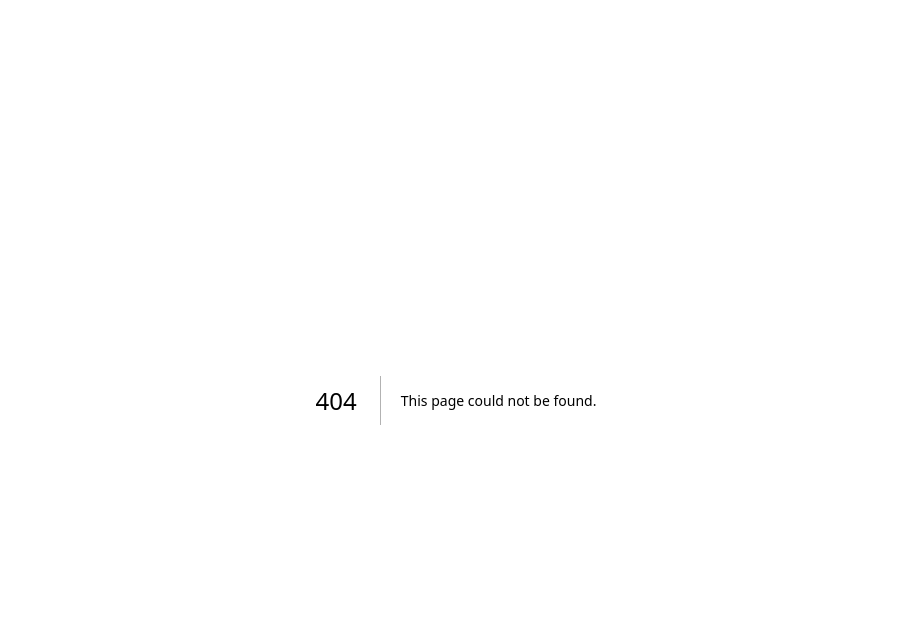
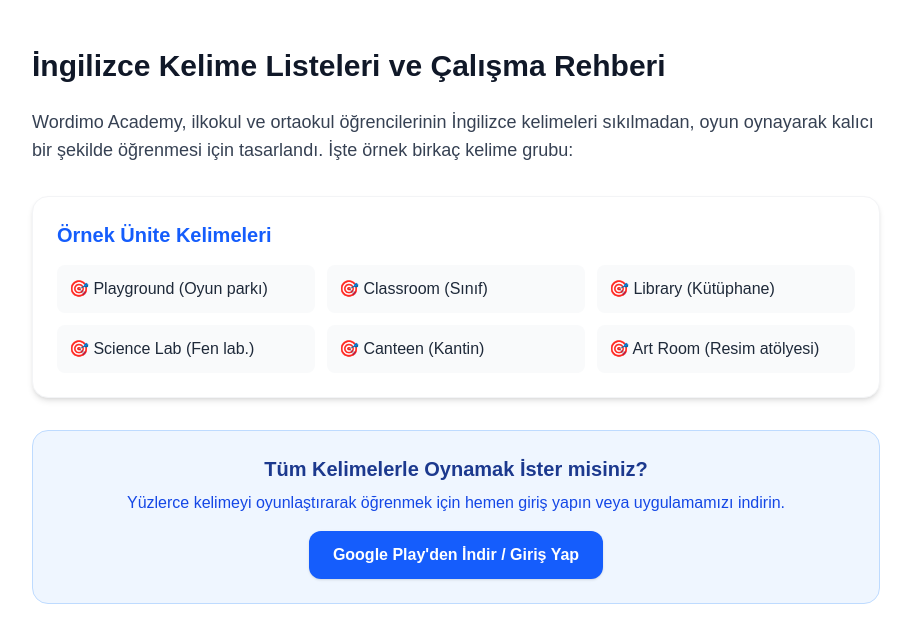
Before and after one commit to onurzen2-maker/wordimo, a Next.js app: page /kelimeler in a window 1280 px wide. Before the commit this address had no page. Shown: the top 642 px of the page, without its empty margins (184-1095 px from the left). Built offline with nearby package versions, Linux system fonts and the light colour scheme.

Commit message:
Kelimeler sayfasi eklendi

```diff
--- /dev/null
+++ b/app/kelimeler/page.tsx
@@ -0,0 +1,42 @@
+export const metadata = {
+    title: "İngilizce Kelime Listeleri ve Çalışma Rehberi — Wordimo Academy",
+    description: "Türkiye Yüzyılı Maarif Modeli uyumlu örnek İngilizce kelime listeleri ve eğlenceli kelime öğrenme oyunları.",
+  };
+
+  export default function KelimelerPage() {
+    return (
+      <main className="max-w-4xl mx-auto px-6 py-12">
+        <h1 className="text-3xl font-bold text-gray-900 mb-6">
+          İngilizce Kelime Listeleri ve Çalışma Rehberi
+        </h1>
+        <p className="text-lg text-gray-700 mb-8">
+          Wordimo Academy, ilkokul ve ortaokul öğrencilerinin İngilizce kelimeleri sıkılmadan, oyun oynayarak kalıcı bir şekilde öğrenmesi için tasarlandı. İşte örnek birkaç kelime grubu:
+        </p>
+
+        <div className="bg-white shadow-md rounded-2xl p-6 border border-gray-100 mb-8">
+          <h2 className="text-xl font-semibold text-blue-600 mb-4">Örnek Ünite Kelimeleri</h2>
+          <ul className="grid grid-cols-2 sm:grid-cols-3 gap-3 text-gray-800">
+            <li className="bg-gray-50 p-3 rounded-lg">🎯 Playground (Oyun parkı)</li>
+            <li className="bg-gray-50 p-3 rounded-lg">🎯 Classroom (Sınıf)</li>
+            <li className="bg-gray-50 p-3 rounded-lg">🎯 Library (Kütüphane)</li>
+            <li className="bg-gray-50 p-3 rounded-lg">🎯 Science Lab (Fen lab.)</li>
+            <li className="bg-gray-50 p-3 rounded-lg">🎯 Canteen (Kantin)</li>
+            <li className="bg-gray-50 p-3 rounded-lg">🎯 Art Room (Resim atölyesi)</li>
+          </ul>
+        </div>
+
+        <div className="bg-blue-50 border border-blue-200 rounded-2xl p-6 text-center">
+          <h3 className="text-xl font-bold text-blue-900 mb-2">Tüm Kelimelerle Oynamak İster misiniz?</h3>
+          <p className="text-blue-700 mb-4">Yüzlerce kelimeyi oyunlaştırarak öğrenmek için hemen giriş yapın veya uygulamamızı indirin.</p>
+          <a
+            href="https://play.google.com/store/apps/details?id=..."
+            target="_blank"
+            rel="noopener noreferrer"
+            className="inline-block bg-blue-600 text-white font-semibold px-6 py-3 rounded-xl shadow hover:bg-blue-700 transition-all"
+          >
+            Google Play'den İndir / Giriş Yap
+          </a>
+        </div>
+      </main>
+    );
+  }
```
